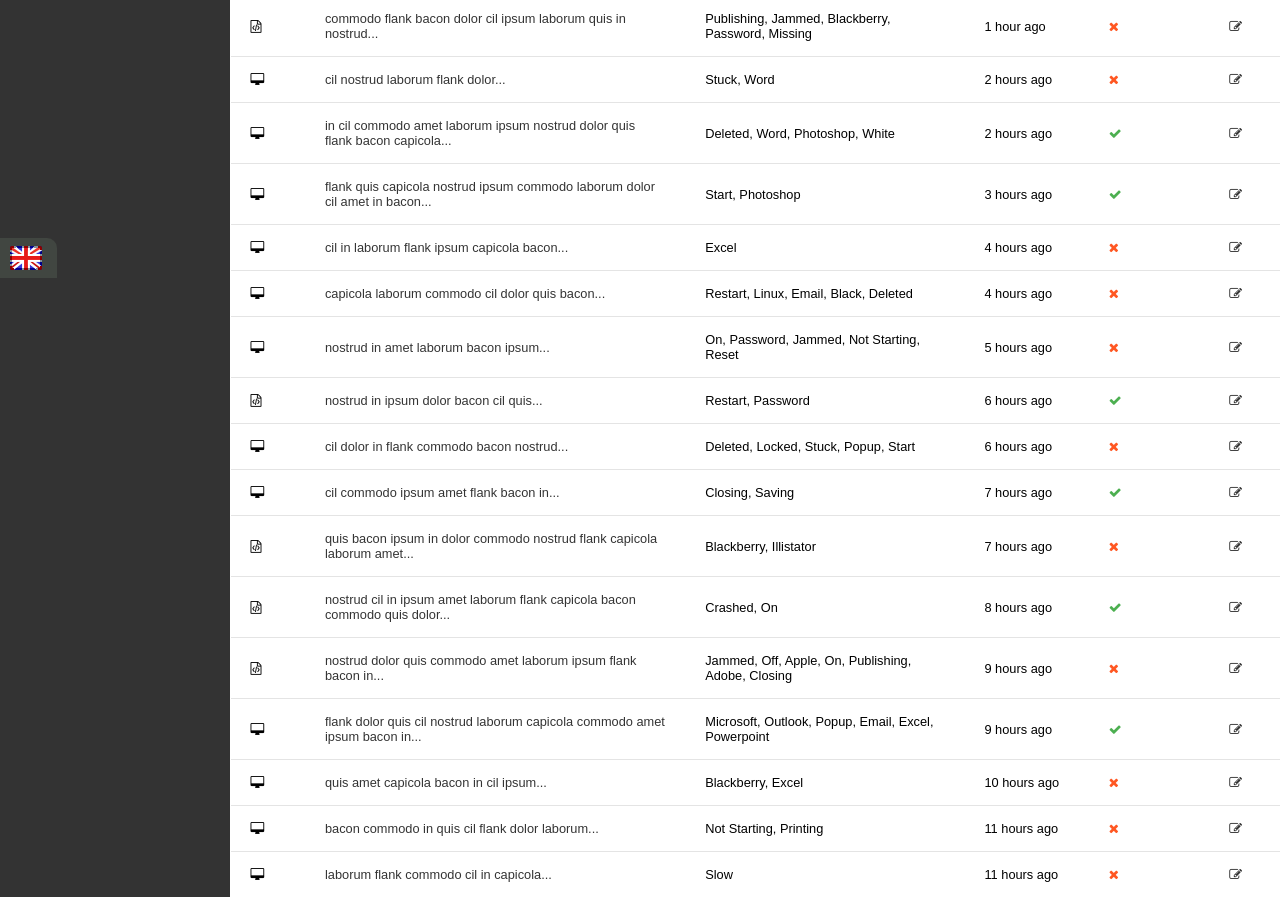
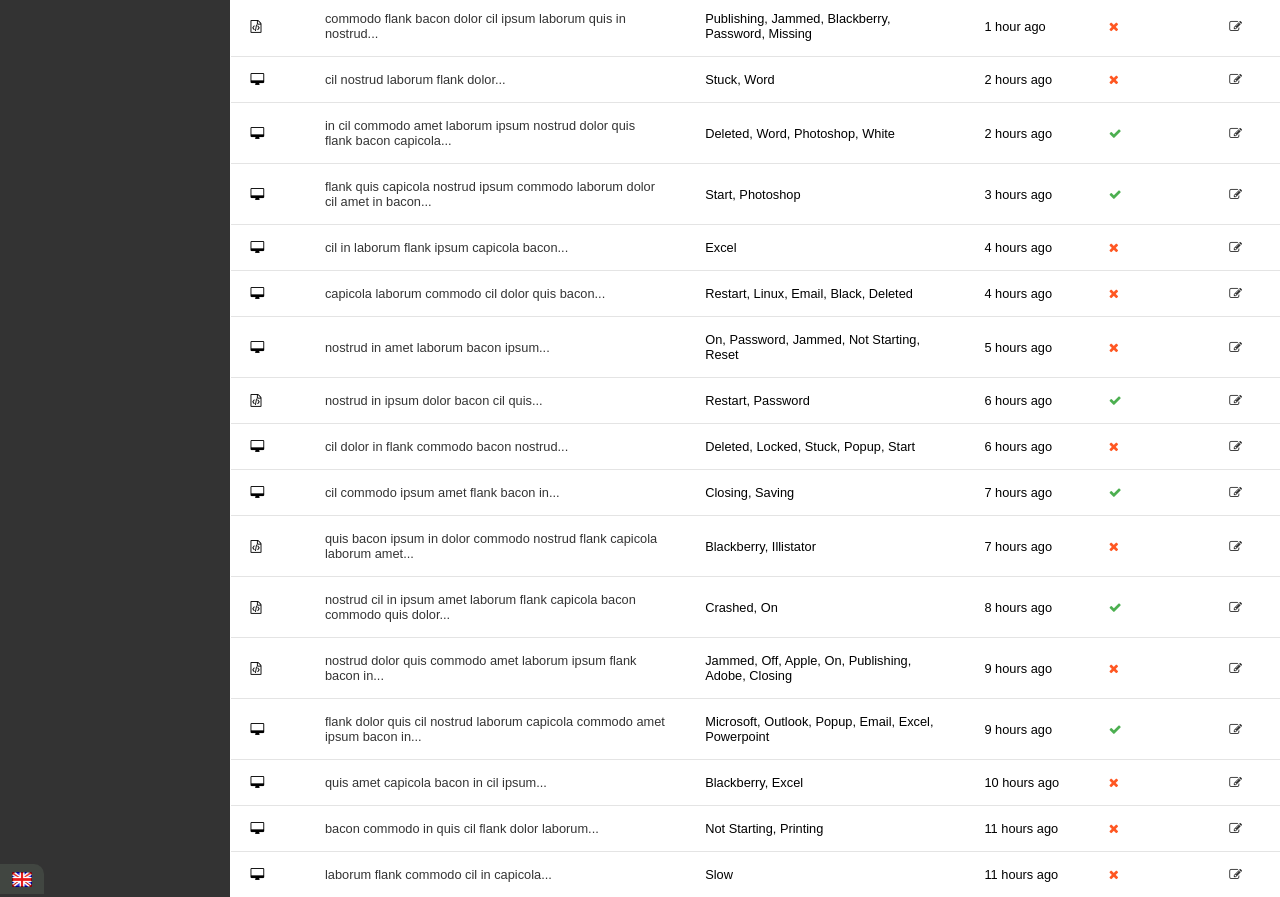
Before and after one commit to make-it-all/demo-arabic, a PHP site: page /problems/index.php in a window 1280 px wide. Shown: the part 519-1416 px from the top of the page. Run offline with PHP 8.4, Linux system fonts and the light colour scheme; some libraries are stand-ins or nearby versions.

Commit message:
changed some styling

```diff
--- a/assets/stylesheets/css/application.css
+++ b/assets/stylesheets/css/application.css
@@ -3352,7 +3352,8 @@ select {
   flex-shrink: 0;
   background: #333;
   padding: 15px;
-  text-align: right; }
+  text-align: right;
+  position: relative; }
   #sidebar a {
     color: white;
     line-height: 50px;
@@ -3388,16 +3389,16 @@ div#language_selector {
       max-width: 60px;
       font-size: 0; }
     div#language_selector input[type=checkbox].dropdown_controller:not(:checked) ~ .dropdown_content a {
-      max-width: 60px;
+      max-width: 50px;
       font-size: 0; }
   div#language_selector label, div#language_selector a {
     background: #414641;
     border-radius: 0 10px 0 0;
-    height: 40px;
+    height: 30px;
     display: inline-block;
-    line-height: 40px;
+    line-height: 30px;
     text-align: center;
-    padding: 0 10px;
+    padding: 0 7px;
     color: white;
     text-transform: uppercase;
     font-weight: bold;
@@ -3421,7 +3422,8 @@ div#language_selector {
     transition: 0.3s; }
   div#language_selector img {
     vertical-align: middle;
-    padding-right: 5px; }
+    padding: 0 5px;
+    width: 30px; }
 
 #flash_messages {
   text-align: center; }
--- a/assets/stylesheets/sass/partials/_sidebar.sass
+++ b/assets/stylesheets/sass/partials/_sidebar.sass
@@ -4,6 +4,7 @@
   background: #333
   padding: 15px
   text-align: right
+  position: relative
   a
     color: white
     line-height: 50px
@@ -43,16 +44,16 @@ div#language_selector
         max-width: 60px
         font-size: 0
       ~ .dropdown_content a
-        max-width: 60px
+        max-width: 50px
         font-size: 0
   label, a
     background: #414641
     border-radius: 0 10px 0 0
-    height: 40px
+    height: 30px
     display: inline-block
-    line-height: 40px
+    line-height: 30px
     text-align: center
-    padding: 0 10px
+    padding: 0 7px
     color: white
     text-transform: uppercase
     font-weight: bold
@@ -71,4 +72,5 @@ div#language_selector
     transition: 0.3s
   img
     vertical-align: middle
-    padding-right: 5px
+    padding: 0 5px
+    width: 30px
```
